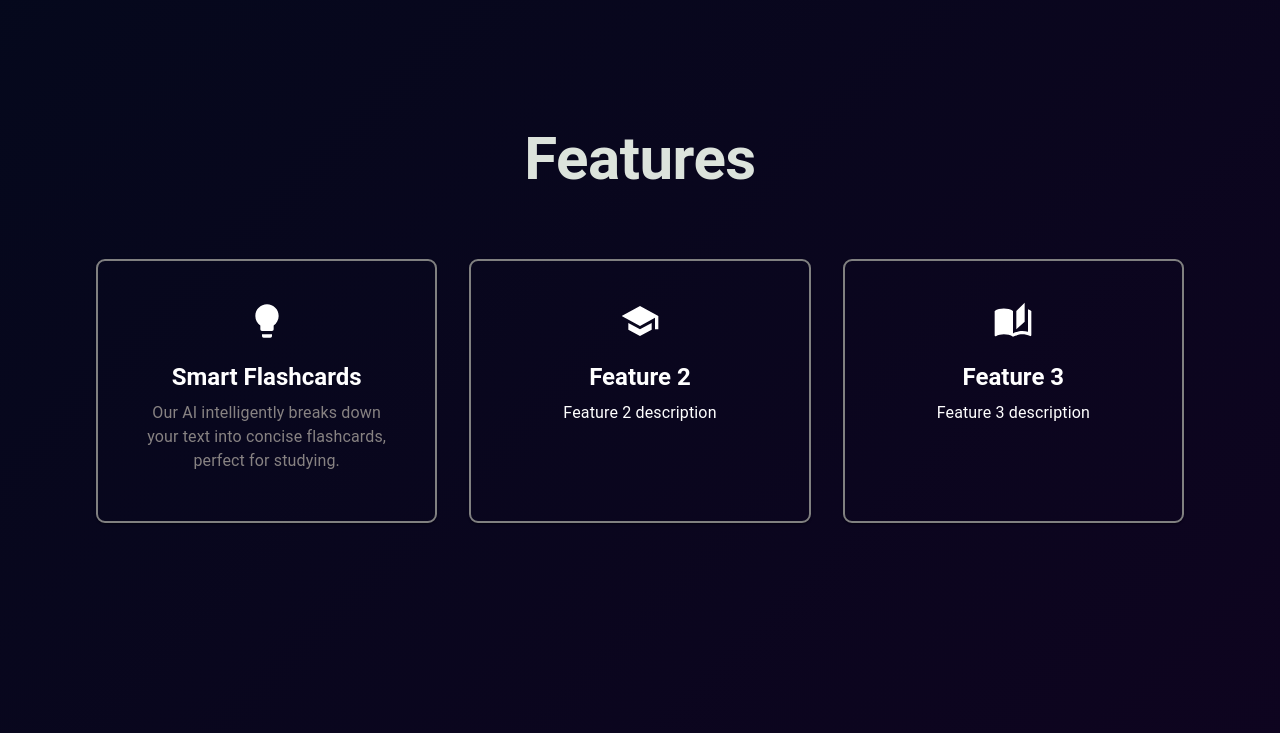
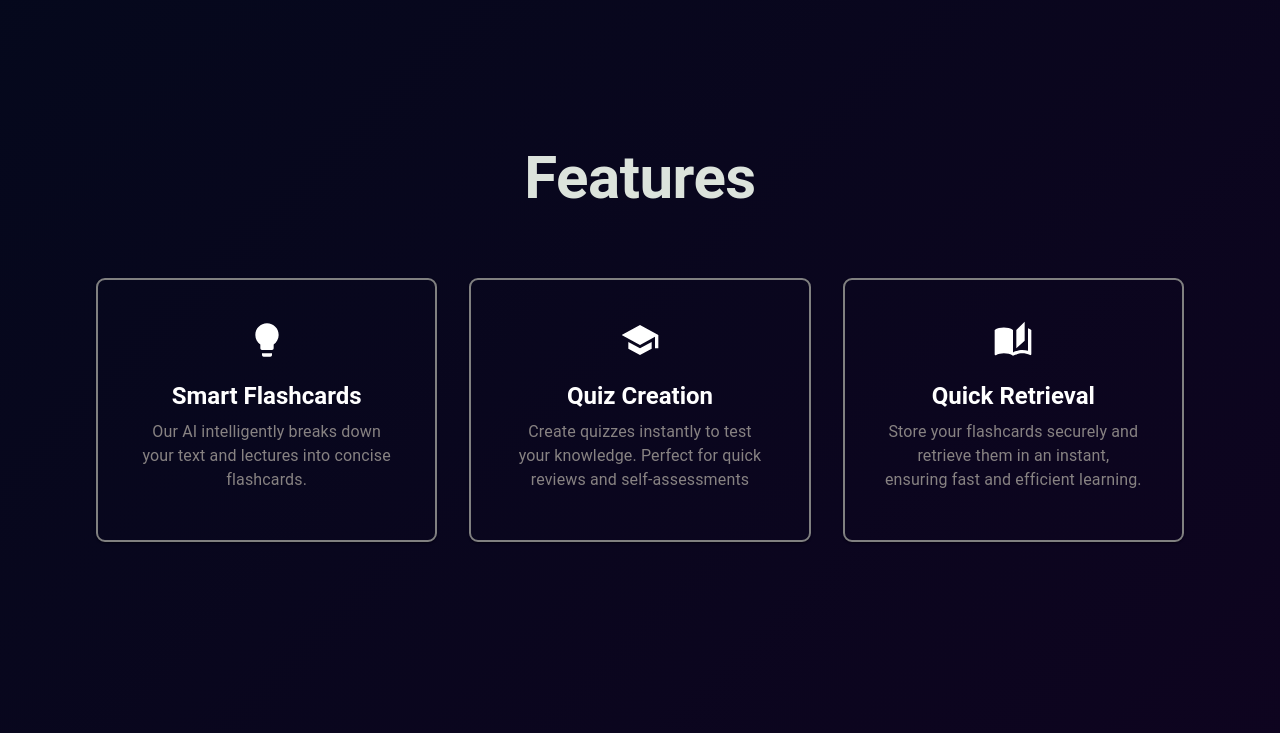
Before and after one commit to ricozama121803/HeadstarterTeam-flashcard-saas, a Next.js app: page / in a window 1280 px wide. Shown: the part 911-1644 px from the top of the page. Built offline with nearby package versions, Linux system fonts and the light colour scheme; no server answers.

Commit message:
changed content

```diff
--- a/app/page.js
+++ b/app/page.js
@@ -80,7 +80,7 @@ export default function Home() {
               backgroundClip: "text",
               textFillColor: "transparent",
               fontFamily: "Times New Roman, serif",
-              fontSize: "4rem",
+              fontSize: "5rem",
             }}
           >
             Empower Your Learning!
@@ -143,8 +143,7 @@ export default function Home() {
                   Smart Flashcards
                 </Typography>
                 <Typography variant="body1" sx={{ color: "#878282" }}>
-                  Our AI intelligently breaks down your text into concise
-                  flashcards, perfect for studying.
+                  Our AI intelligently breaks down your text and lectures into concise flashcards.
                 </Typography>
               </CardContent>
             </Card>
@@ -172,10 +171,10 @@ export default function Home() {
                   variant="h5"
                   sx={{ fontWeight: "bold", color: "#fff", mb: 1 }}
                 >
-                  Feature 2
+                 Quiz Creation
                 </Typography>
-                <Typography variant="body1" sx={{ color: "#fff" }}>
-                  Feature 2 description
+                <Typography variant="body1" sx={{ color: "#878282" }}>
+                  Create quizzes instantly to test your knowledge. Perfect for quick reviews and self-assessments
                 </Typography>
               </CardContent>
             </Card>
@@ -203,10 +202,10 @@ export default function Home() {
                   variant="h5"
                   sx={{ fontWeight: "bold", color: "#fff", mb: 1 }}
                 >
-                  Feature 3
+                  Quick Retrieval
                 </Typography>
-                <Typography variant="body1" sx={{ color: "#fff" }}>
-                  Feature 3 description
+                <Typography variant="body1" sx={{ color: "#878282" }}>
+                  Store your flashcards securely and retrieve them in an instant, ensuring fast and efficient learning.
                 </Typography>
               </CardContent>
             </Card>
```
